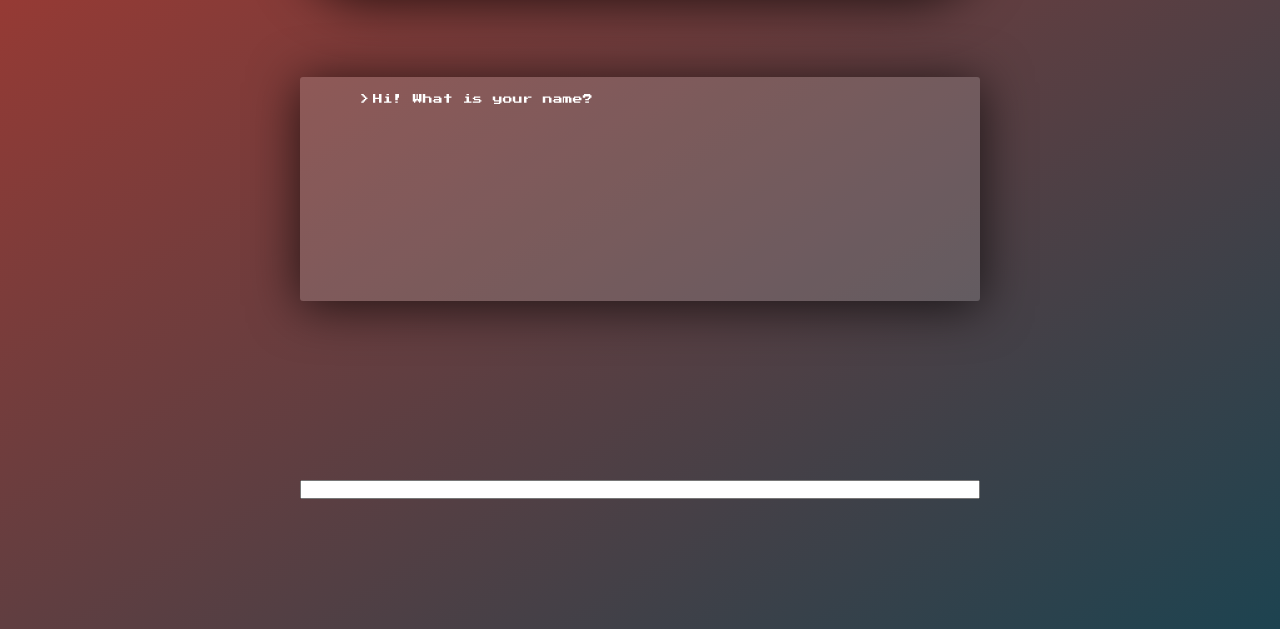
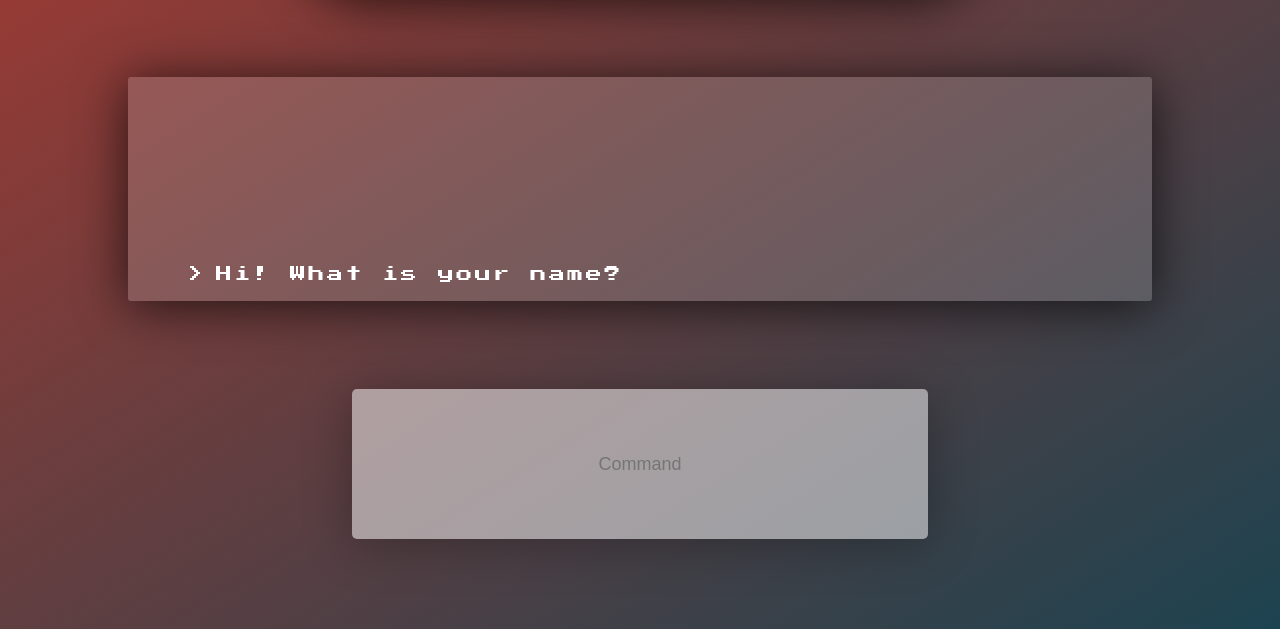
Before and after one commit to kojogadget/jsGame, a website: page index.html in a window 1280 px wide. Shown: the part 171-800 px from the top of the page. Drawn offline with Linux system fonts and the light colour scheme.

Commit message:
Styled respons text

```diff
--- a/index.html
+++ b/index.html
@@ -20,7 +20,15 @@
       </p>
     </div>
 
-    <input type="text" class="game-command" />
+    <div class="respons">
+      <button class="respons__btn btn hidden"></button>
+      <input
+        type="text"
+        class="respons__text"
+        placeholder="Command"
+        id="command"
+      />
+    </div>
 
     <script src="resources/js/script.js"></script>
   </body>
--- a/resources/sass/abstracts/_variables.scss
+++ b/resources/sass/abstracts/_variables.scss
@@ -9,3 +9,7 @@ $color-grey-dark: #333;
 
 $color-background-1: #1d4350;
 $color-background-2: #a43931;
+
+.hidden {
+  display: none;
+}
--- a/resources/sass/base/_typography.scss
+++ b/resources/sass/base/_typography.scss
@@ -18,6 +18,8 @@ body {
     display: -webkit-box;
     display: -ms-flexbox;
     display: flex;
+    letter-spacing: 0.25rem;
+    font-size: 1.6rem;
   }
 
   &__text {
--- a/resources/sass/layout/_grid.scss
+++ b/resources/sass/layout/_grid.scss
@@ -1,6 +1,7 @@
 .container {
   display: grid;
   grid-template-rows: 25vh 1fr 35vh;
-  justify-content: center;
+  grid-template-columns: 1fr;
+  justify-items: center;
   align-items: center;
 }
--- a/resources/sass/layout/_header.scss
+++ b/resources/sass/layout/_header.scss
@@ -1,4 +1,7 @@
 .header--1 {
+  width: max-content;
+  justify-self: center;
+
   background-color: rgba($color-grey-light, 0.2);
   padding: 1.5rem 6rem;
   border-radius: 100rem;
--- a/resources/sass/layout/_message.scss
+++ b/resources/sass/layout/_message.scss
@@ -1,9 +1,17 @@
 .message {
   height: 70%;
+  width: 80%;
+  justify-self: center;
+  overflow: hidden;
 
   background-color: rgba($color-grey-light, 0.2);
   padding: 1.5rem 6rem;
   border-radius: 3px;
   -webkit-box-shadow: 0 0.5rem 5rem rgba($color-black, 0.7);
   box-shadow: 0 0.5rem 5rem rgba($color-black, 0.7);
+
+  display: flex;
+  flex-direction: row-reverse;
+  align-items: flex-end;
+  justify-content: flex-end;
 }
--- /dev/null
+++ b/resources/sass/layout/_respons.scss
@@ -0,0 +1,27 @@
+.respons {
+  height: 20rem;
+
+  &__btn {
+    border: none;
+  }
+
+  &__text {
+    display: block;
+    height: 15rem;
+    width: 45vw;
+    border-radius: 0.5rem;
+    border: none;
+    padding: 1.5rem 2rem;
+    font-size: 1.8rem;
+    text-align: center;
+    background-color: rgba($color-white, 0.5);
+    box-shadow: 0 0.5rem 5rem rgba($color-black, 0.3);
+    transition: all 0.2s;
+
+    &:focus {
+      outline: none;
+      transform: translateY(-5px);
+      box-shadow: 0 1rem 5rem rgba($color-black, 0.4);
+    }
+  }
+}
--- a/resources/sass/main.scss
+++ b/resources/sass/main.scss
@@ -8,3 +8,4 @@
 @import "layout/grid";
 @import "layout/header";
 @import "layout/message";
+@import "layout/respons";
```
Also changed, not shown: resources/css/style.css.
